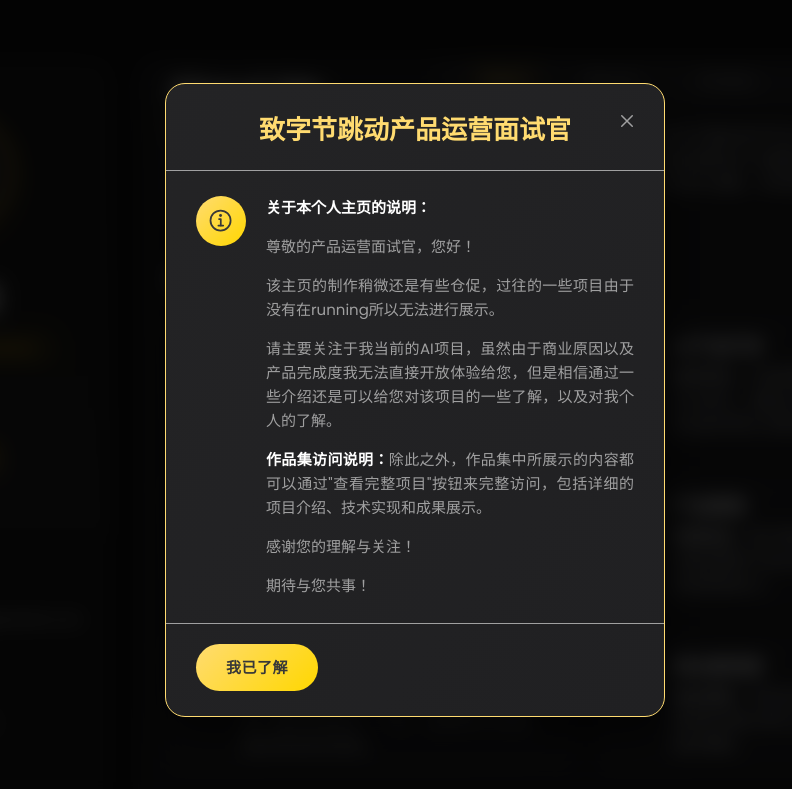
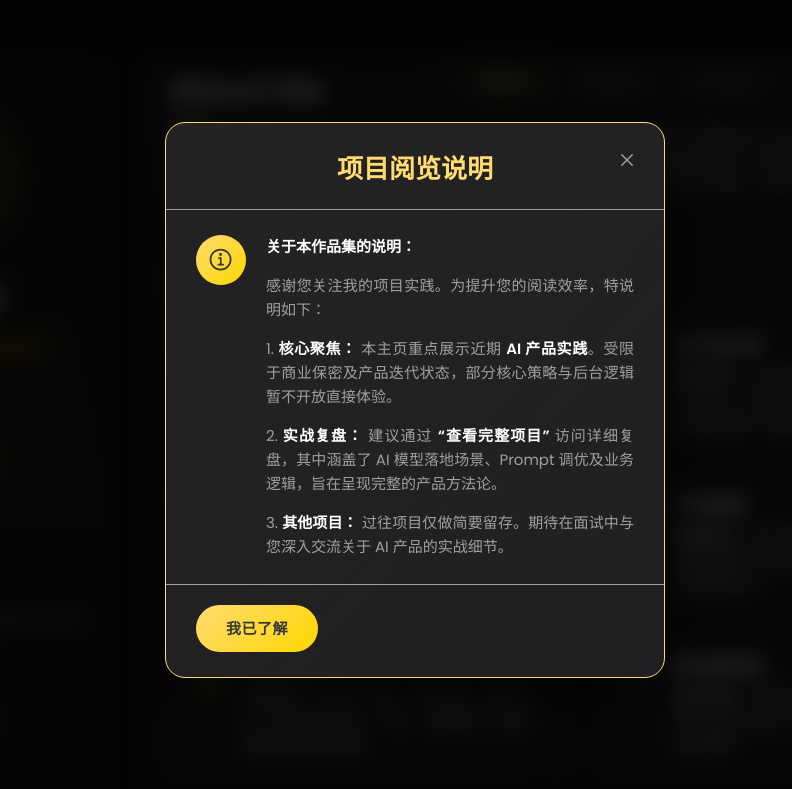
Before and after one commit to ZhenyuTang-Parker/Zhenyutang-parker.github.io, a plain HTML site: page index.html in a window 1280 px wide. Shown: the top 789 px of the page, 225-1017 px from the left. Drawn offline with nearby package versions, Linux system fonts and the light colour scheme.

Commit message:
feat: 优化项目说明弹窗

```diff
--- a/index.html
+++ b/index.html
@@ -771,29 +771,32 @@
                 </section>
             </div>
 
-            <!-- HR Notification Modal -->
           <div class="hr-notification-modal" id="hrNotificationModal">
     <div class="hr-notification-content">
         <div class="hr-notification-header">
-                        <h3>致字节跳动产品运营面试官</h3>
+            <h3>项目阅览说明</h3>
             <button class="hr-notification-close-btn" id="hrNotificationCloseBtn">
                 <ion-icon name="close-outline"></ion-icon>
             </button>
         </div>
+
         <div class="hr-notification-body">
             <div class="hr-notification-icon">
                 <ion-icon name="information-circle-outline"></ion-icon>
             </div>
+
             <div class="hr-notification-text">
-                            <p><strong>关于本个人主页的说明：</strong></p>
-                            <p>尊敬的产品运营面试官，您好！</p>
-                            <p>该主页的制作稍微还是有些仓促，过往的一些项目由于没有在running所以无法进行展示。</p>
-                            <p>请主要关注于我当前的AI项目，虽然由于商业原因以及产品完成度我无法直接开放体验给您，但是相信通过一些介绍还是可以给您对该项目的一些了解，以及对我个人的了解。</p>
-                            <p><strong>作品集访问说明：</strong>除此之外，作品集中所展示的内容都可以通过"查看完整项目"按钮来完整访问，包括详细的项目介绍、技术实现和成果展示。</p>
-                            <p>感谢您的理解与关注！</p>
-                            <p>期待与您共事！</p>
+                <p><strong>关于本作品集的说明：</strong></p>
+                <p>感谢您关注我的项目实践。为提升您的阅读效率，特说明如下：</p>
+
+                <p>1. <strong>核心聚焦：</strong> 本主页重点展示近期 <strong>AI 产品实践</strong>。受限于商业保密及产品迭代状态，部分核心策略与后台逻辑暂不开放直接体验。</p>
+
+                <p>2. <strong>实战复盘：</strong> 建议通过 <strong>“查看完整项目”</strong> 访问详细复盘，其中涵盖了 AI 模型落地场景、Prompt 调优及业务逻辑，旨在呈现完整的产品方法论。</p>
+
+                <p>3. <strong>其他项目：</strong> 过往项目仅做简要留存。期待在面试中与您深入交流关于 AI 产品的实战细节。</p>
             </div>
         </div>
+
         <div class="hr-notification-footer">
             <button class="hr-notification-understand-btn" id="hrNotificationUnderstandBtn">
                 我已了解
```
Also changed, not shown: 3 other files. Lines whose indentation alone changed are shown as unchanged.
